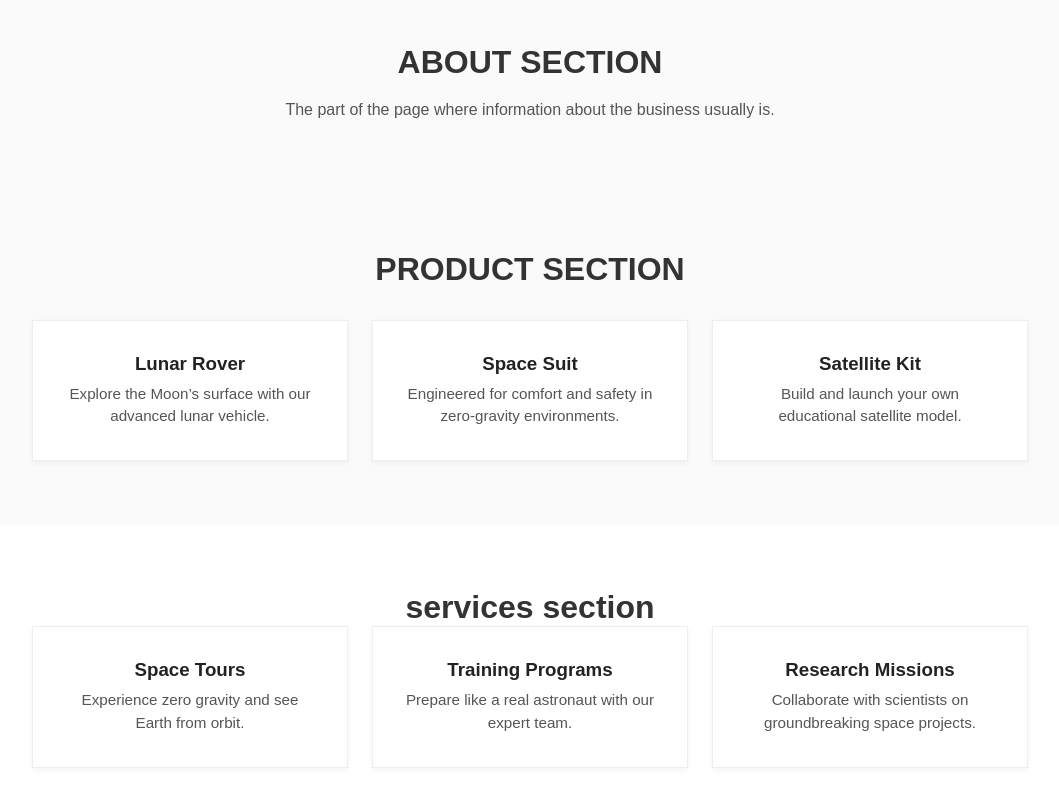
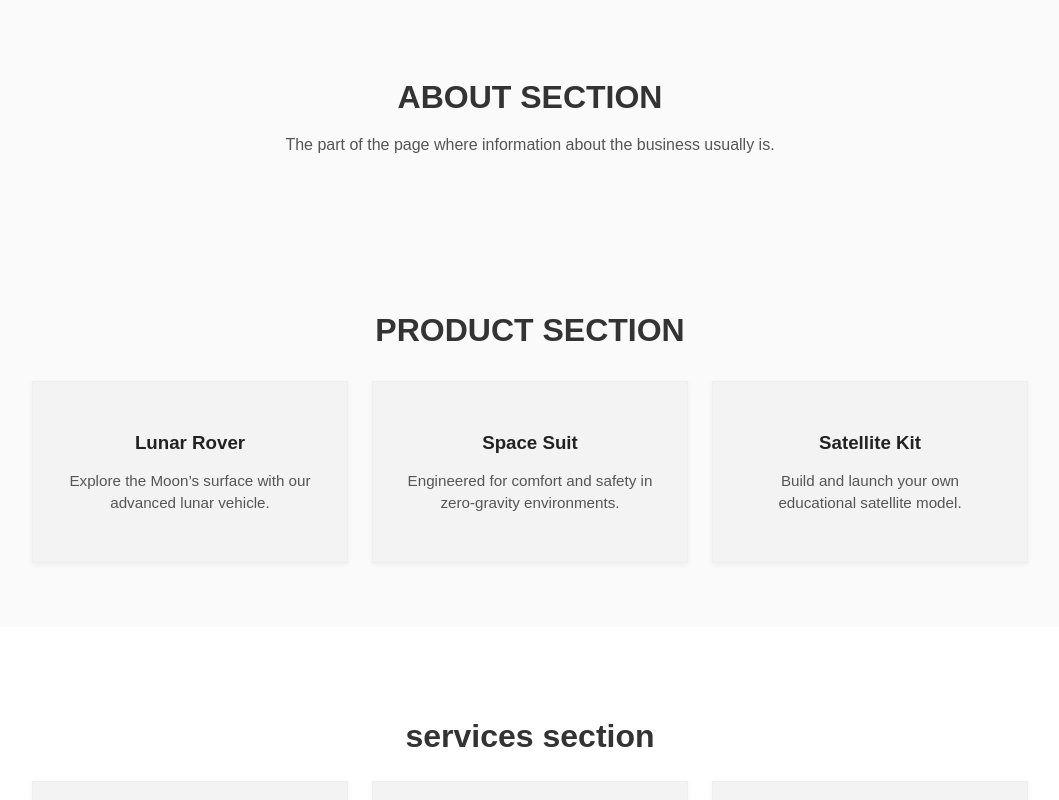
Before and after one commit to cj2406/BUCOS-209, a React (Create React App) app: page / in a window 1280 px wide. Shown: the part 820-1620 px from the top of the page, without its empty margins (110-1169 px from the left). Built offline with nearby package versions, Linux system fonts and the light colour scheme.

Commit message:
first commit

```diff
--- a/src/css/hero.css
+++ b/src/css/hero.css
@@ -1,7 +1,4 @@
 
-*{
-margin: 0%;
-}
 .hero {
   position: relative;
   width: 100%;
--- a/src/css/products.css
+++ b/src/css/products.css
@@ -18,11 +18,12 @@
 }
 
 .product-card {
-  background-color: white;
+  background-color: rgb(244, 243, 243);
   border: 1px solid #eee;
   padding: 2rem;
   width: 250px;
-  box-shadow: 0 2px 6px rgba(0, 0, 0, 0.05);
+    box-shadow: 0 2px 6px rgba(0, 0, 0, 0.05);
+
 }
 
 
--- a/src/css/services.css
+++ b/src/css/services.css
@@ -16,7 +16,7 @@
 }
 
 .service-card {
-  background: #fff;
+  background-color: rgb(244, 243, 243);
   border: 1px solid #eee;
   padding: 2rem;
   width: 250px;
```
